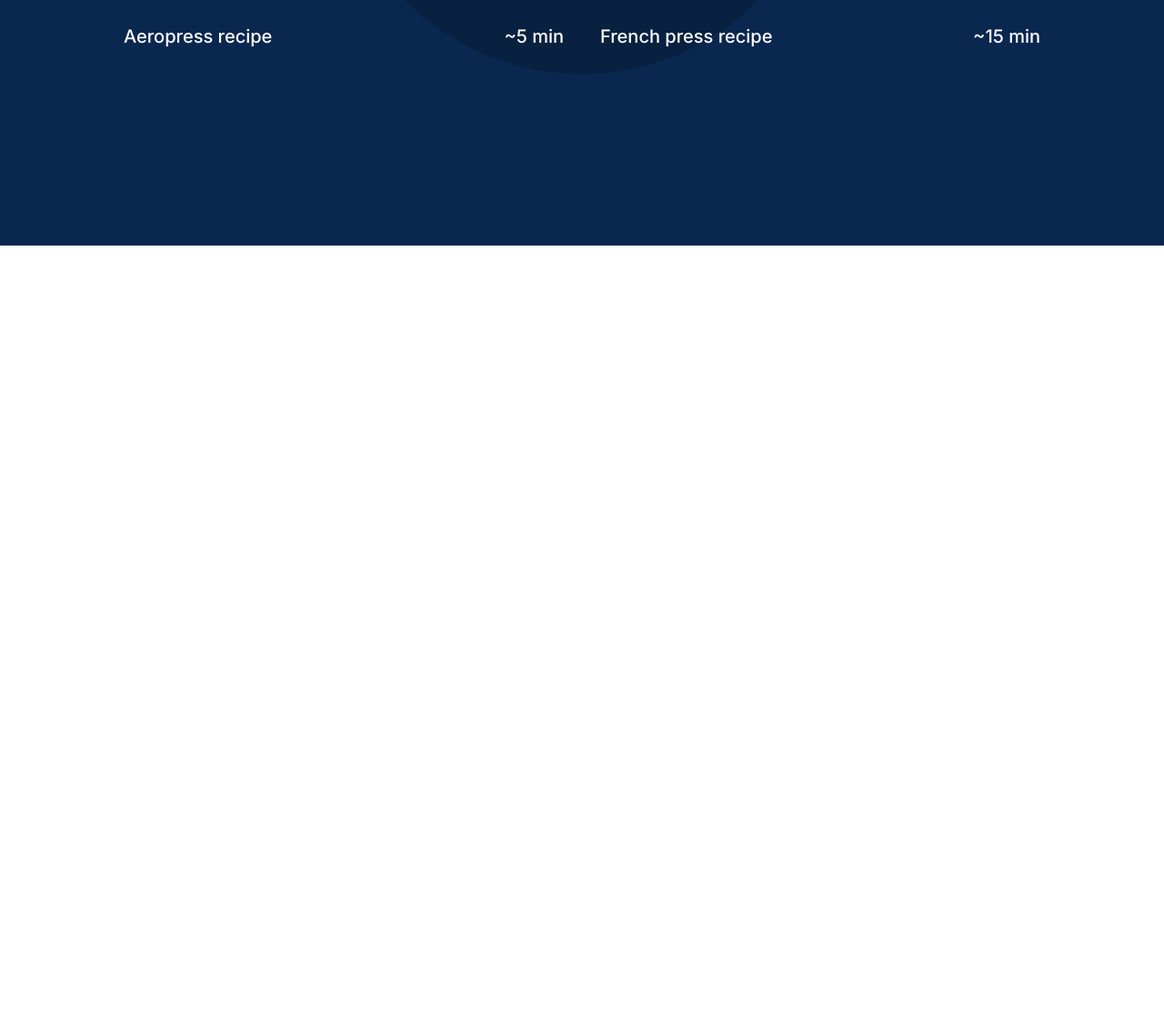
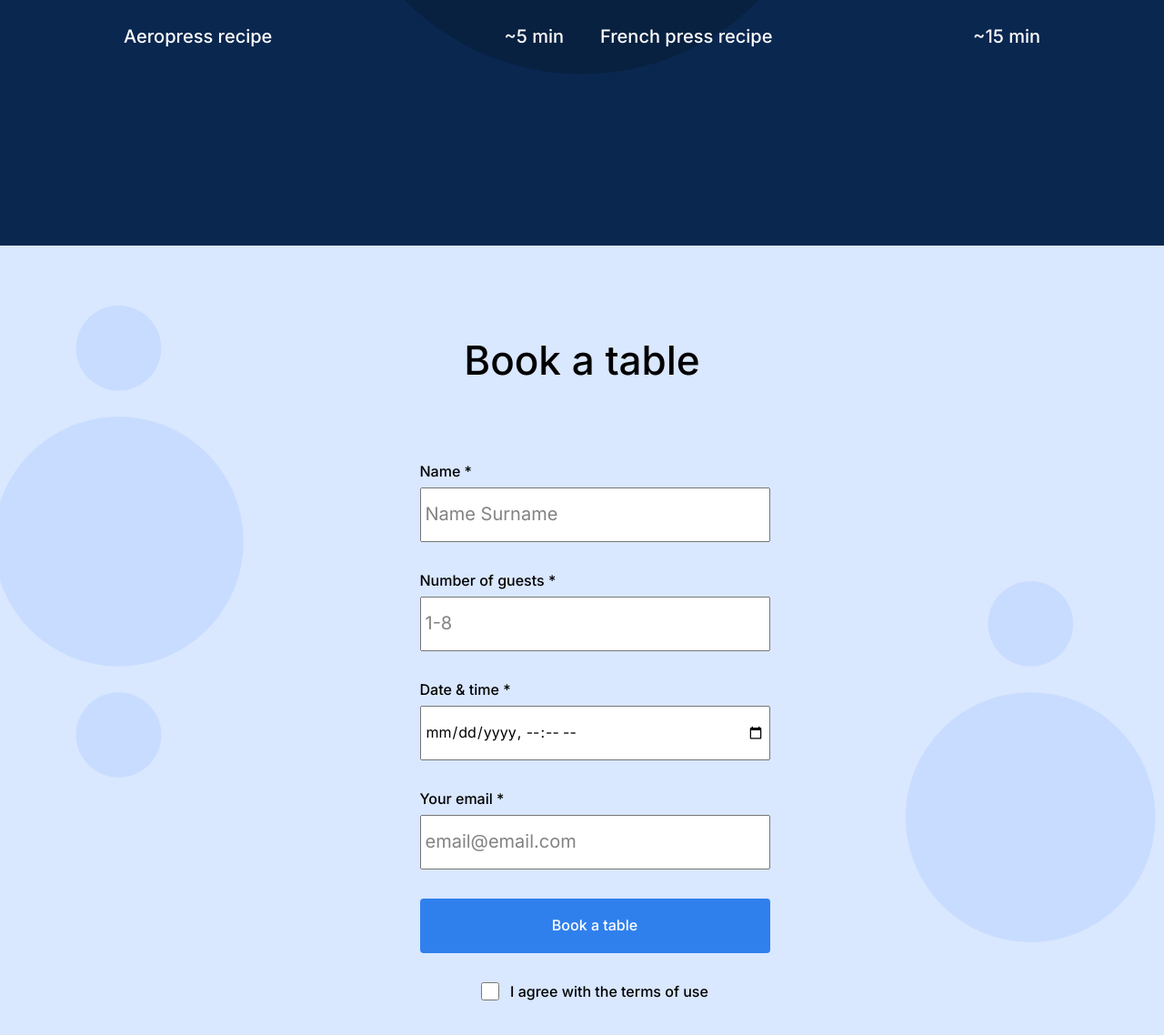
Before and after one commit to dcov/se_project_coffeeshop, a plain HTML site: page index.html in a window 1280 px wide. Shown: the part 1396-2534 px from the top of the page at 91% size. Before the commit the page ends 1666 px from the top, so only its background shows below. Drawn offline with Linux system fonts and the light colour scheme.

Commit message:
reservation section

```diff
--- a/index.html
+++ b/index.html
@@ -72,7 +72,7 @@
         </div>
       </header>
       <main class="content">
-        <section id="recipes" class="recipes">
+        <section class="recipes" id="recipes">
           <h2 class="recipes__title">Recipes</h2>
           <p class="recipes__subtitle">
             Check out some recipes we've collected for your home-brewing
@@ -107,9 +107,43 @@
             </div>
           </div>
         </section>
-        <section id="book-a-table" class="reservation"></section>
-        <section id="menu" class="menu"></section>
-        <section id="contacts" class="about"></section>
+        <section class="reservation" id="book-a-table">
+          <h2 class="reservation__title">Book a table</h2>
+          <form class="form reservation__form">
+            <fieldset class="form__fieldset">
+              <label class="form__label" for="">Name *</label>
+              <input
+                class="form__input"
+                type="text"
+                placeholder="Name Surname"
+                required
+              />
+              <label class="form__label" for="">Number of guests *</label>
+              <input
+                class="form__input"
+                type="number"
+                placeholder="1-8"
+                required
+              />
+              <label class="form__label" for="">Date & time *</label>
+              <input class="form__input" type="datetime-local" required />
+              <label class="form__label" for="">Your email *</label>
+              <input
+                class="form__input"
+                type="email"
+                placeholder="email@email.com"
+                required
+              />
+              <button class="form__button">Book a table</button>
+              <label class="form__label form__terms-label">
+                <input class="form__checkbox" type="checkbox" required />
+                I agree with the terms of use
+              </label>
+            </fieldset>
+          </form>
+        </section>
+        <section class="menu" id="menu"></section>
+        <section class="about" id="contacts"></section>
       </main>
       <footer class="footer"></footer>
     </div>
--- a/pages/index.css
+++ b/pages/index.css
@@ -163,3 +163,95 @@
   margin: 0;
   color: #ffffff;
 }
+
+.reservation {
+  background-color: #d9e7ff;
+  background-image: url(../images/background_reservation.svg);
+  background-size: cover;
+  background-repeat: no-repeat;
+  background-position: center;
+  display: flex;
+  flex-direction: column;
+  justify-content: start;
+  align-items: center;
+  padding: 100px 0 120px;
+  box-sizing: border-box;
+}
+
+.reservation__title {
+  margin: 0;
+  font-family: "Inter", "Arial", sans-serif;
+  font-weight: 500;
+  font-size: 44px;
+  line-height: 52px;
+}
+
+.reservation__form {
+  margin: 80px 0 0;
+}
+
+.form {
+  width: 100%;
+  max-width: 385px;
+}
+
+.form__fieldset {
+  display: flex;
+  flex-direction: column;
+  border: none;
+  width: 100%;
+}
+
+.form__label {
+  margin-top: 32px;
+  display: flex;
+  align-items: center;
+  font-family: "Inter", "Arial", sans-serif;
+  font-weight: 500;
+}
+
+.form__label:first-child {
+  margin-top: 0;
+}
+
+.form__terms-label {
+  align-self: center;
+}
+
+.form__input {
+  padding: 4px;
+  margin-top: 8px;
+  max-width: 385px;
+  width: 100%;
+  height: 60px;
+  box-sizing: border-box;
+}
+
+.form__input::placeholder {
+  font-family: "Inter", "Arial", sans-serif;
+  font-size: 20px;
+  line-height: 30px;
+  color: #838383;
+}
+
+.form__button {
+  background-color: #2f80ed;
+  border-radius: 4px;
+  border-color: transparent;
+  margin: 32px 0 0;
+  padding: 0;
+  width: 100%;
+  height: 60px;
+  box-sizing: border-box;
+  font-family: "Inter", "Arial", sans-serif;
+  font-weight: 500;
+  color: #ffffff;
+}
+
+.form__checkbox {
+  border-radius: 2px;
+  margin: 0 12px 0 0;
+  padding: 0;
+  width: 20px;
+  height: 20px;
+}
```
